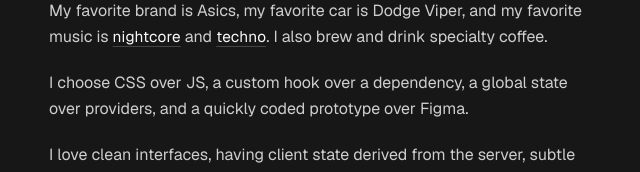
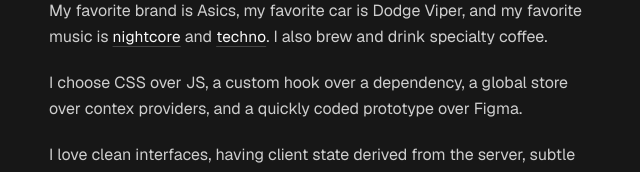
Before and after one commit to fedorivanenko/fedor-ivanenko-personal-website, a Next.js app: page / in a window 1280 px wide. Shown: the part 758-930 px from the top of the page, without its empty margins (269-909 px from the left). Built offline with nearby package versions, Linux system fonts and the light colour scheme.

Commit message:
fix: a bit more precise terminology

```diff
--- a/app/page.tsx
+++ b/app/page.tsx
@@ -179,7 +179,7 @@
         </p>
         <p>
           I choose CSS over JS, a custom hook over a&nbsp;dependency,
-          a&nbsp;global state over&nbsp;providers, and a&nbsp;quickly coded
+          a&nbsp;global store over&nbsp;contex providers, and a&nbsp;quickly coded
           prototype over&nbsp;Figma.
         </p>
         <p>
```
